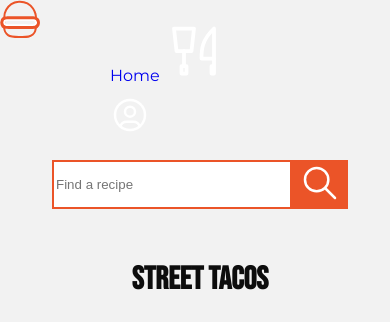
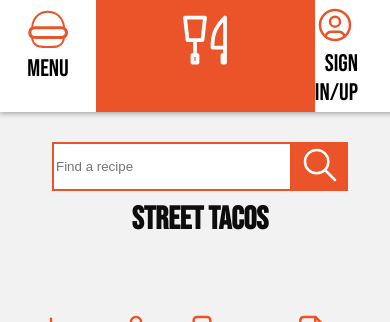
Before and after one commit to 1225881048/recipe, a plain HTML site: page index.html in a window 390 px wide. Shown: the top 322 px of the page. Drawn offline with Linux system fonts and the light colour scheme.

Commit message:
mobile nav basically done

```diff
--- a/index.html
+++ b/index.html
@@ -250,7 +250,7 @@
                 </label>
                 <ul>
                     <li id="home">
-                        <a href="#">Home
+                        <a href="#"><span>Home</span>
                             <svg xmlns="http://www.w3.org/2000/svg" class="icon icon-tabler icon-tabler-tools-kitchen" width="60" height="60" viewBox="0 0 24 24" stroke-width="1.5" stroke="#ffffff" fill="none" stroke-linecap="round" stroke-linejoin="round">
                                 <path stroke="none" d="M0 0h24v24H0z" fill="none"/>
                                 <path d="M4 3h8l-1 9h-6z" />
@@ -270,7 +270,7 @@
                     <li class="menu"><a>Beverages<img src="images/beverages.png" alt="beverages"></a></li>
                     <li>
                         <a href="#" id="signup">
-                            <svg xmlns="http://www.w3.org/2000/svg" class="icon icon-tabler icon-tabler-user-circle" width="40" height="40" viewBox="0 0 24 24" stroke-width="1.5" stroke="#ffffff" fill="none" stroke-linecap="round" stroke-linejoin="round">
+                            <svg xmlns="http://www.w3.org/2000/svg" class="icon icon-tabler icon-tabler-user-circle" width="40" height="40" viewBox="0 0 24 24" stroke-width="1.5" stroke="#eb5428" fill="none" stroke-linecap="round" stroke-linejoin="round">
                                 <path stroke="none" d="M0 0h24v24H0z" fill="none"/>
                                 <circle cx="12" cy="12" r="9" />
                                 <circle cx="12" cy="10" r="3" />
--- a/stylesheet.css
+++ b/stylesheet.css
@@ -272,7 +272,7 @@ input:checked ~ ul .menu, input:checked ~ ul .menu img {
 
 
 
-nav > div {
+/* nav > div {
     display: grid;
     grid-template-columns: 1fr 2fr 1fr;
     grid-template-areas: "menu home signup";
@@ -288,7 +288,7 @@ nav label {
 
 #signup {
     grid-area: signup;
-}
+} */
 
 
 
@@ -320,7 +320,7 @@ aside {
 
 header {
     position: absolute;
-    top: 250px;
+    top: 190px;
     left: 0;
     right: 0;
     margin-left: auto;
@@ -328,17 +328,70 @@ header {
     width: 400px;
 }
 
+nav label {
+    background-color: #fff;
+    text-align: center;
+    padding: 10px;
+}
 
+nav label::after {
+    content: "Menu";
+    font-family: "Bebas Neue", sans-serif;
+    font-size: 1.5em;
+    color: #000;
+    padding: 0 10px;
+}
 
+#home {
+    background-color: #EB5428;
+    text-align: center;
+    padding: 10px;
+}
 
+#home a span {
+    display: none;
+}
 
+nav ul {
+    background-color: #fff;
+}
 
+nav > div {
+    width: 100%;
+    display: flex;
+    margin-bottom: 30px;
+    box-shadow: 0px 2px 5px #ababab;
+}
 
+nav label {
+    flex: 20%;
+}
 
+nav ul {
+    flex: 80%;
+    display: flex;
+}
 
+nav #home {
+    flex: 70%;
+}
 
+nav li:last-of-type {
+    flex:30%;
+}
 
+nav li:last-of-type::after {
+    content: "Sign In/Up";
+    font-family: "Bebas Neue", sans-serif;
+    font-size: 1.5em;
+    color: #000;
+    padding: 0 10px;
+}
 
+nav ul {
+    margin: 0;
+    padding: 0;
+}
 
 
 
```
